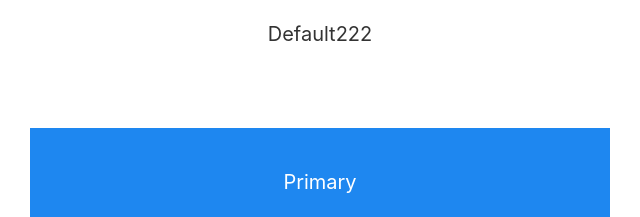
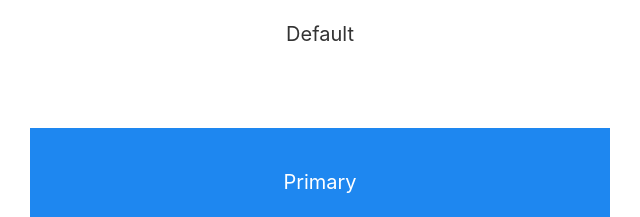
Before and after one commit to parkjunhwa/fff, a plain HTML site: page index.html in a window 1280 px wide. Shown: the part 271-488 px from the top of the page, 10-650 px from the left. Drawn offline with nearby package versions, Linux system fonts and the light colour scheme.

Commit message:
Update index.html

```diff
--- a/index.html
+++ b/index.html
@@ -17,7 +17,7 @@
   <div class="uk-child-width-1-2@s uk-text-center" uk-grid>
     <div>
       <div class="uk-background-default uk-padding uk-panel">
-        <p class="uk-h4">Default222</p>
+        <p class="uk-h4">Default</p>
       </div>
     </div>
     <div>
```
